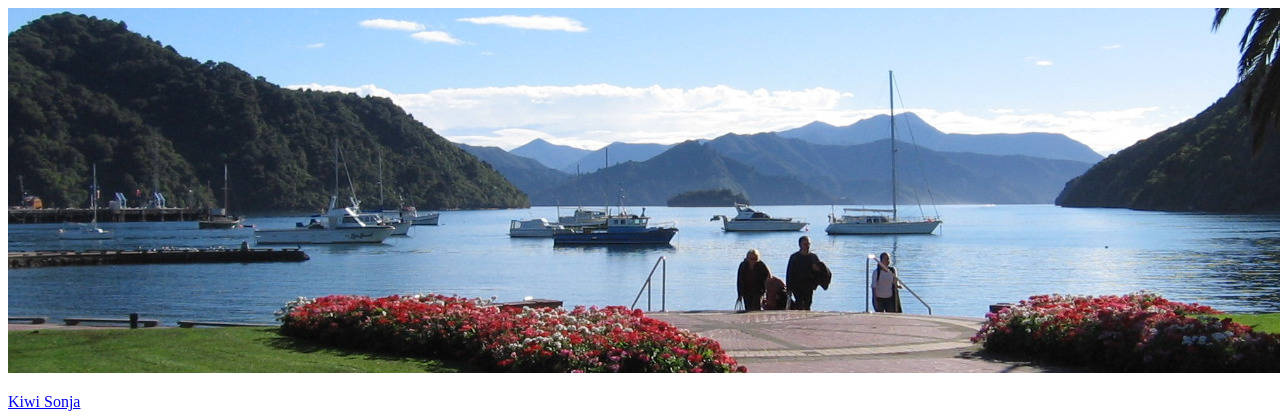
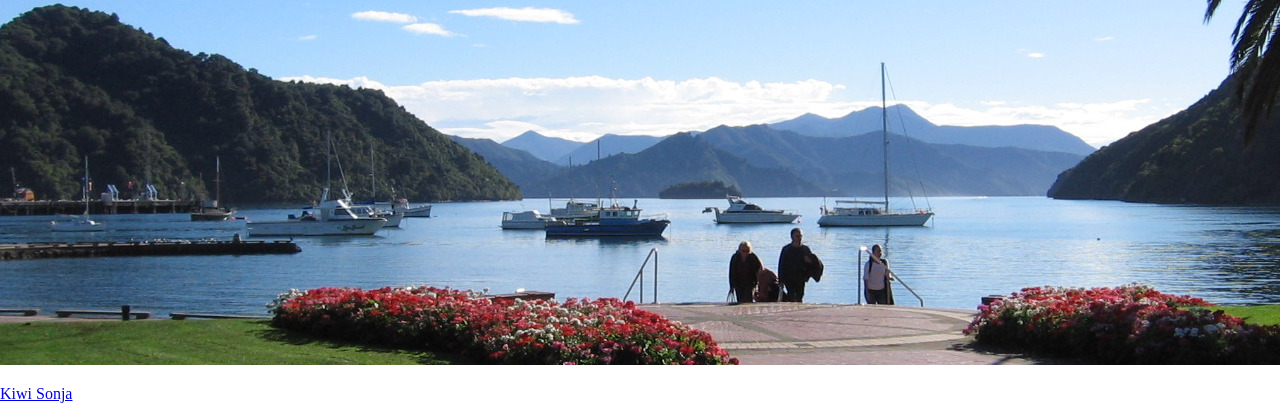
Before and after one commit to maximilianender/maximilianender.github.io, a plain HTML site: page nz/index.html in a window 1280 px wide. Shown: the top 418 px of the page. Drawn offline with Linux system fonts and the light colour scheme.

Commit message:
style.css

```diff
--- a/nz/index.html
+++ b/nz/index.html
@@ -4,6 +4,7 @@
 <meta http-equiv="X-UA-Compatible" content="IE=edge">
 <meta name="viewport" content="width=device.width, initial-scale=1.0">
 <head>
+    <link rel="stylesheet" href="style.css">
     <title>New Zealand Journey: Picton</title>
 </head>
 <body>
--- /dev/null
+++ b/nz/style.css
@@ -0,0 +1,4 @@
+body{
+    max-width: 1280px;
+    margin: auto;
+}
```
